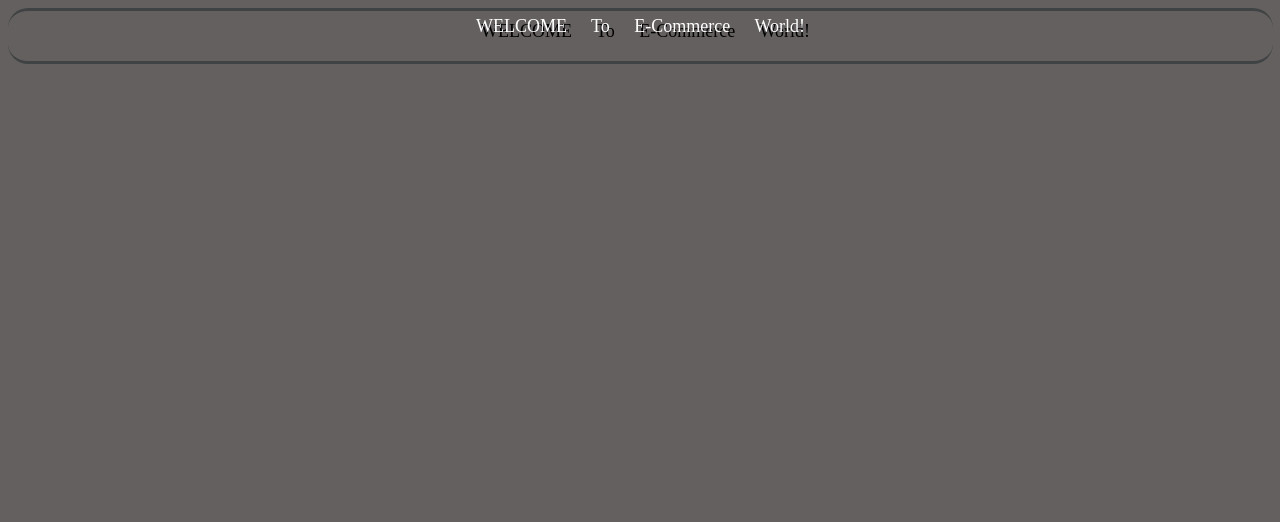
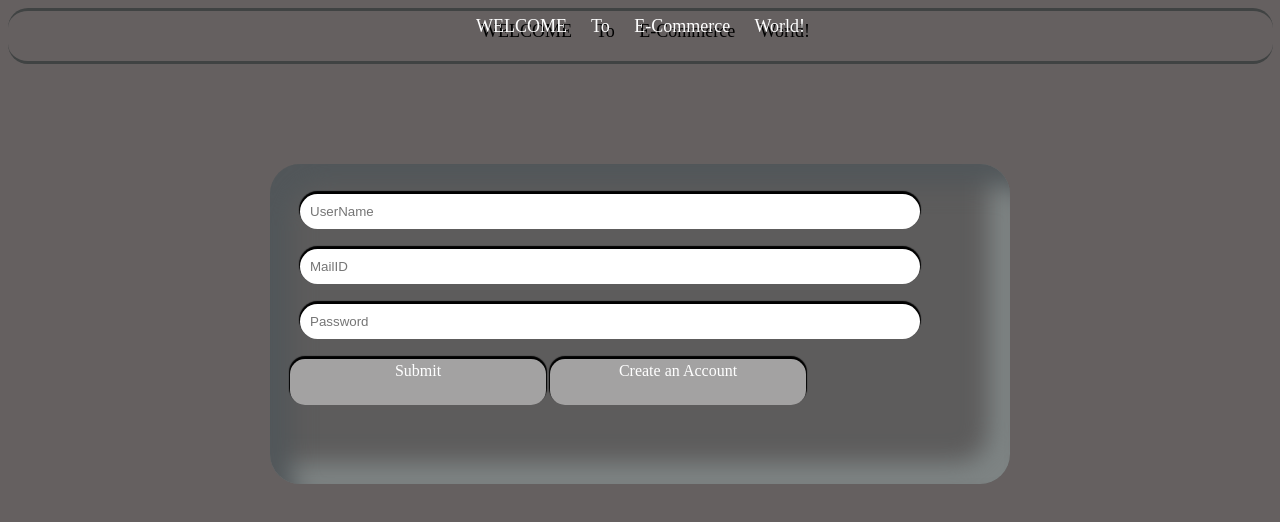
Before and after one commit to SiddharthAgnihotri/E-Commerce_2024, a plain HTML site: page html_file/profile.html in a window 1280 px wide. Drawn offline with Linux system fonts and the light colour scheme; files that its build step writes are made by us from their sources; files whose address does not match are found by name.

Commit message:
prfile page updation

```diff
--- a/css_file/profile.css
+++ b/css_file/profile.css
@@ -18,3 +18,39 @@ body{
 .hm{
      padding-top: 5px;
 }
+.box{
+     width:700px;
+     height: 280px;
+     margin: 100px auto;
+     border-radius: 30px;
+     background: #5c5c5cd9;
+     box-shadow: inset 22px 22px 23px #52575a,inset -22px -22px 23px #7e8484;
+     padding: 20px;
+}
+.form{
+     font-family: Arial, Helvetica, sans-serif;
+     color: #000;
+}
+.form > input{
+     width: 600px;
+     border: none;
+     border-radius: 20px;
+     color: #5c5c5cd9 ;
+     padding: 10px;
+     margin:10px;
+     box-shadow: 0px -2px 1px 1px #000;
+     outline: none;
+}
+.box > div > a{
+     width: 250px;
+     height: 40px;
+     border-radius: 15px;
+     background: #a3a2a2;
+     display: inline-block;
+     text-align: center;
+     text-decoration: none;
+     color: #fff;
+     padding: 3px;
+     margin-top: 10px;
+     box-shadow: 0px -2px 1px 1px #000;
+}
--- a/html_file/profile.html
+++ b/html_file/profile.html
@@ -10,5 +10,16 @@
      <div id="header">
           <div class="hm">WELCOME To E-Commerce World!</div>
      </div>
+     <div class="box">
+          <form class="form">
+               <input type="text" placeholder="UserName" name="usname" value="">
+               <input type="email" placeholder="MailID" name="fname" value="">
+               <input type="password" placeholder="Password" name="passw" value="">
+          </form>
+          <div>
+               <a href="/Users/siddharthagnihotri/Documents/FullStackSiteBuilder/html_file/signup.html">Submit</a>
+               <a href="/Users/siddharthagnihotri/Documents/FullStackSiteBuilder/html_file/signup.html">Create an Account</a>
+          </div>
+     </div>
 </body>
 </html>
```
Also changed, not shown: css_file/index.css (+4 -3 lines), index.html (+5 -5 lines), 1 other file.
